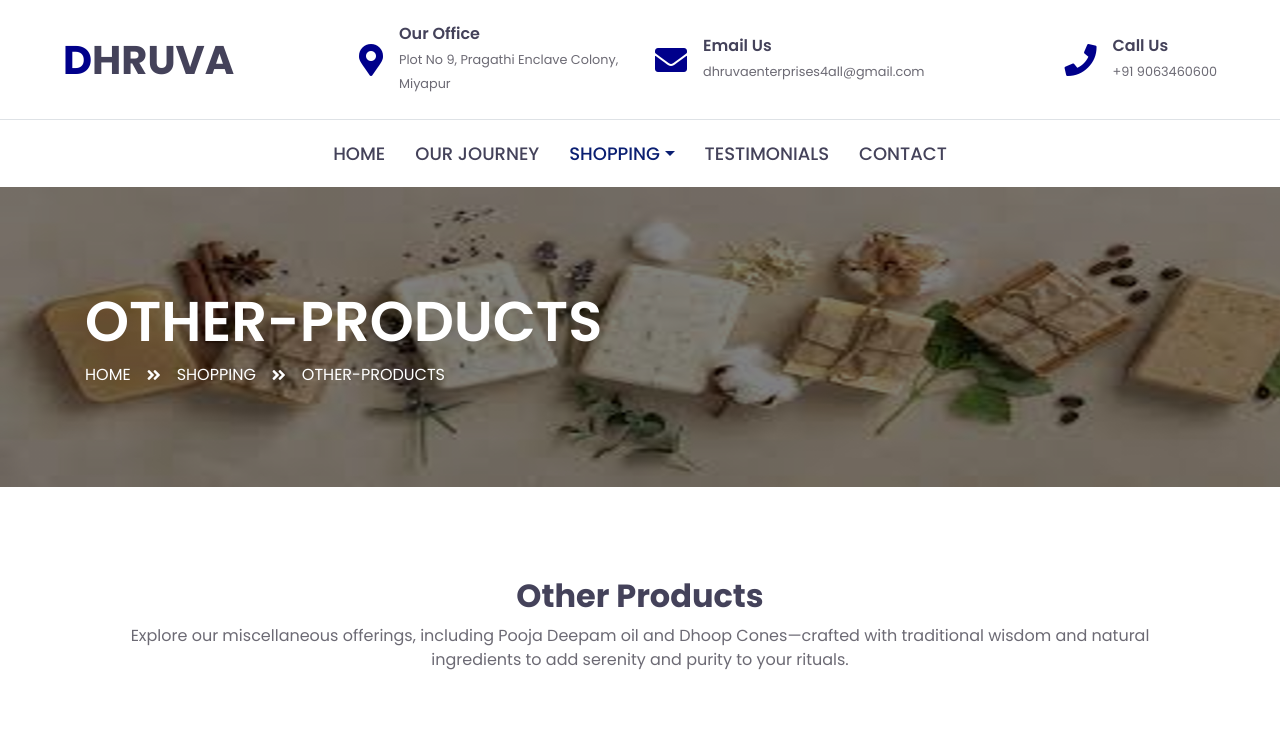
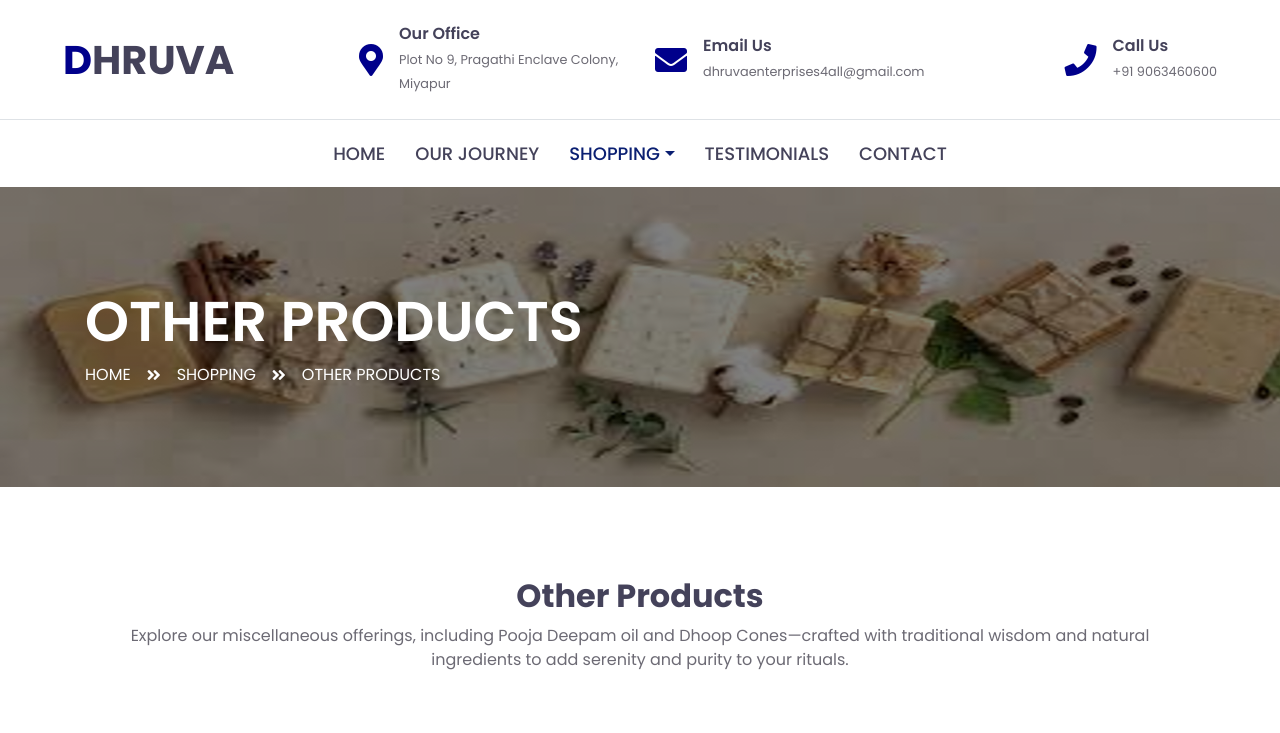
Before and after one commit to Acmeflaretec/Dhruva-Enterprises, a plain HTML site: page Other-Products.html in a window 1280 px wide. Shown: the top 733 px of the page. Drawn offline with nearby package versions, Linux system fonts and the light colour scheme.

Commit message:
updations

```diff
--- a/Other-Products.html
+++ b/Other-Products.html
@@ -86,8 +86,8 @@
                                 <a href="#" class="nav-link dropdown-toggle active" data-toggle="dropdown">SHOPPING</a>
                                 <div class="dropdown-menu rounded-0 m-0">
                                     <a href="Health-Care.html" class="dropdown-item">Personal Health Care</a>
+                                    <a href="Household-Cleaners.html" class="dropdown-item">Household Cleaners</a>
                                     <a href="Wellness.html" class="dropdown-item">Wellness</a>
-                                    <a href="Household-Cleaners.html" class="dropdown-item">Household Cleaners</a>
                                     <a href="Other-Products.html" class="dropdown-item">Other Products</a>
                                 </div>
                             </div>
@@ -105,13 +105,13 @@
     <div class="container-fluid page-header" style="margin-bottom: 90px;">
         <div class="container">
             <div class="d-flex flex-column justify-content-center" style="min-height: 300px">
-                <h3 class="display-4 text-white text-uppercase">Other-Products</h3>
+                <h3 class="display-4 text-white text-uppercase">Other Products</h3>
                 <div class="d-inline-flex text-white">
                     <p class="m-0 text-uppercase"><a class="text-white" href="">Home</a></p>
                     <i class="fa fa-angle-double-right pt-1 px-3"></i>
                     <p class="m-0 text-uppercase">Shopping</p>
                     <i class="fa fa-angle-double-right pt-1 px-3"></i>
-                    <p class="m-0 text-uppercase">Other-Products</p>
+                    <p class="m-0 text-uppercase">Other Products</p>
                 </div>
             </div>
         </div>
@@ -219,7 +219,7 @@
                                     class="fa fa-envelope mr-2"></i>akumar@dhruvaenterprises.i.in</a></p>
                         <div class="d-flex justify-content-start mt-4">
                             <a class="btn btn-outline-light btn-square mr-2" href="https://x.com/Dhruva4all?t=aWoyeeBMmaTh1jQYVOlbdA&s=08"><i class="fab fa-twitter"></i></a>
-                            <a class="btn btn-outline-light btn-square mr-2" href="#"><i
+                            <a class="btn btn-outline-light btn-square mr-2" href="https://www.facebook.com/profile.php?id=61560277193791&mibextid=ZbWKwL"><i
                                     class="fab fa-facebook-f"></i></a>
                             <a class="btn btn-outline-light btn-square mr-2" href="https://www.linkedin.com/in/dhruvaenterprises/"><i
                                     class="fab fa-linkedin-in"></i></a>
```
Also changed, not shown: Health-Care.html (+2 -2 lines), Household-Cleaners.html (+2 -2 lines), TESTIMONIALS.html (+2 -2 lines), Wellness.html (+2 -2 lines), about.html (+2 -2 lines), contact.html (+2 -2 lines), index.html (+2 -2 lines).
